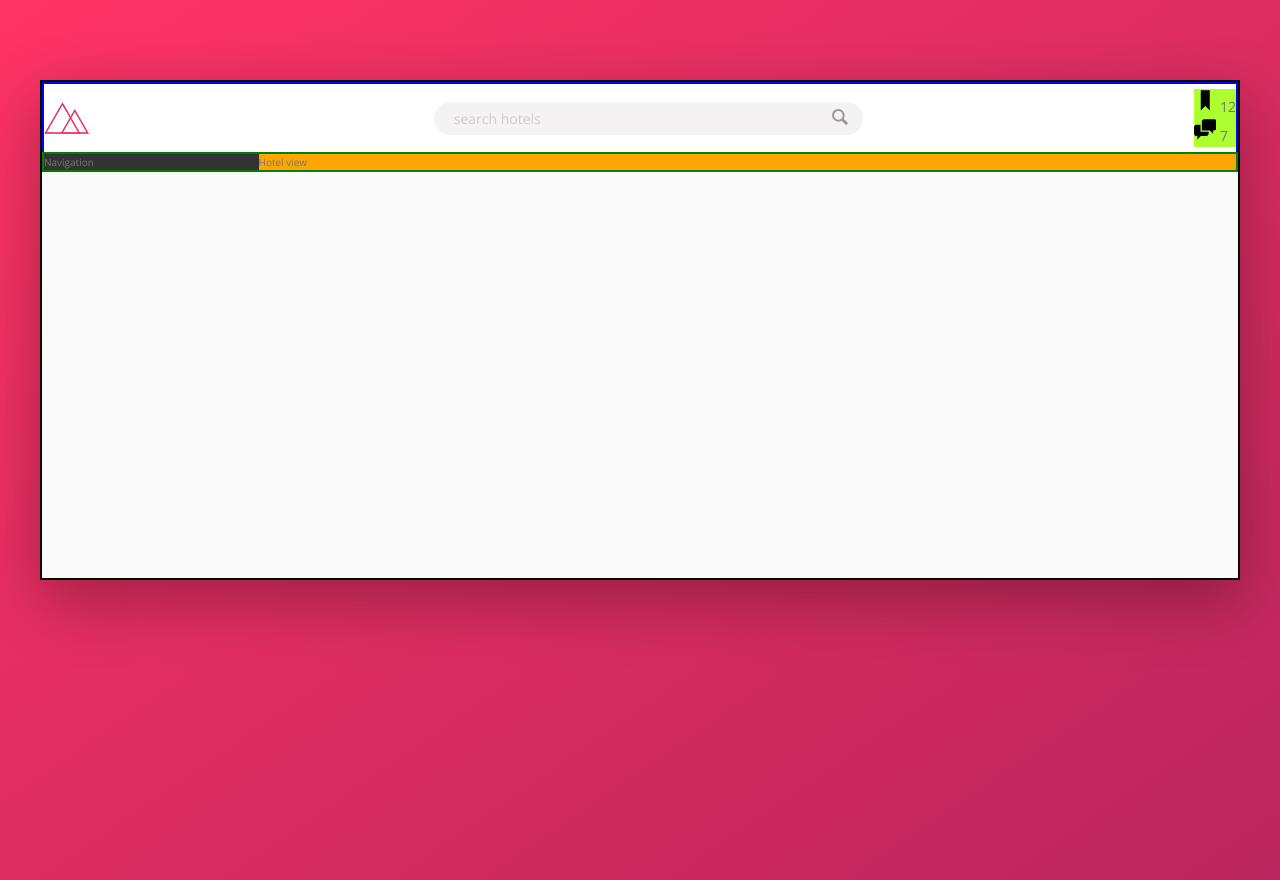
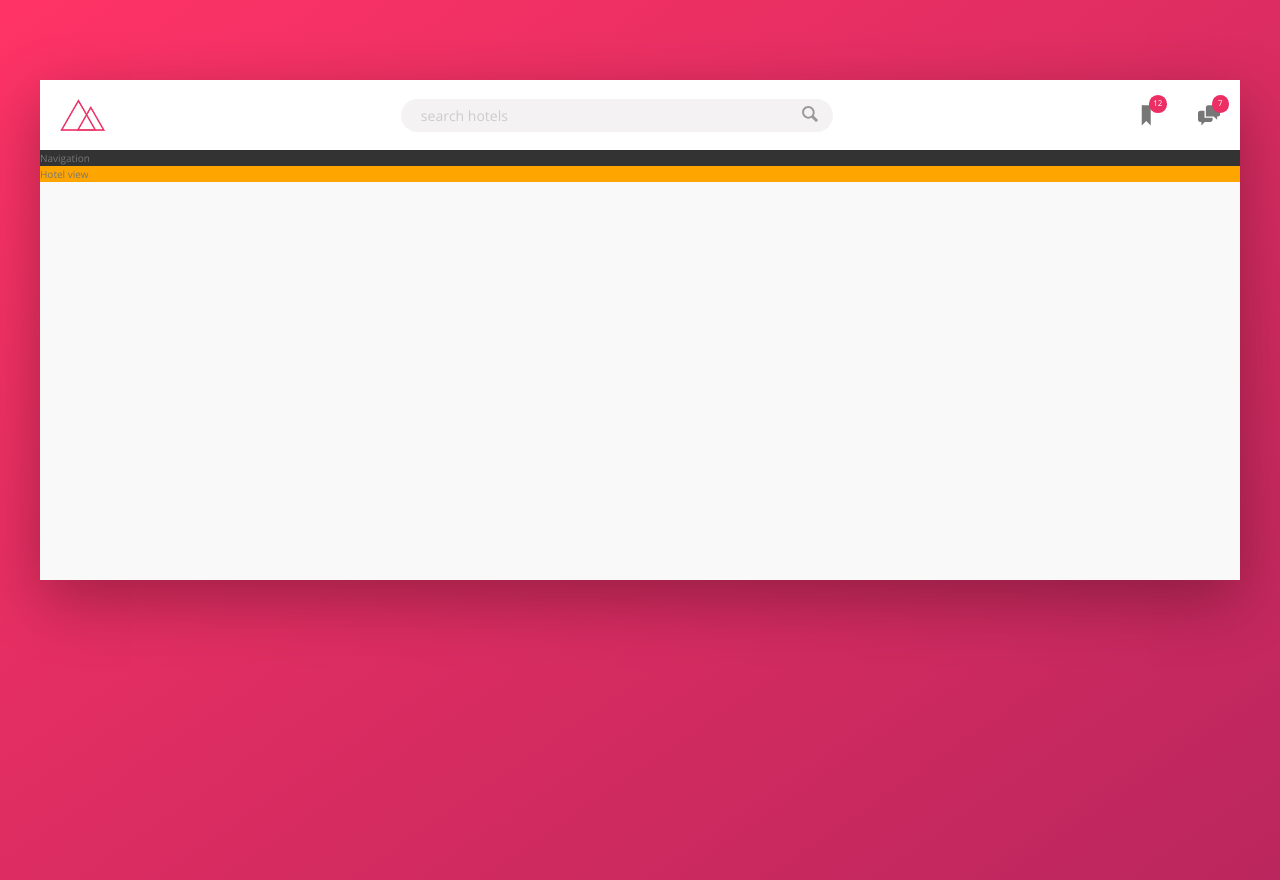
Before and after one commit to RickelmySantos/projeto-trillo, a website: page index.html in a window 1280 px wide. Drawn offline with nearby package versions, Linux system fonts and the light colour scheme.

Commit message:
finalização do header

```diff
--- a/index.html
+++ b/index.html
@@ -25,17 +25,17 @@
                 </button>
             </form>
             <nav class="user-nav">
-                <div class="user-nav_icon-box">
+                <div class="user-nav__icon-box">
                     <svg class="user-nav__icon">
                         <use xlink:href="/img/sprite.svg#icon-bookmark"></use>
                     </svg>
-                    <span class="user-nav_notification"> 12</span>
+                    <span class="user-nav__notification"> 12</span>
                 </div>
-                <div class="user-nav_icon-box">
+                <div class="user-nav__icon-box">
                     <svg class="user-nav__icon">
                         <use xlink:href="/img/sprite.svg#icon-chat"></use>
                     </svg>
-                    <span class="user-nav_notification">7</span>
+                    <span class="user-nav__notification">7</span>
                 </div>
 
             </nav>
--- a/sass/_components.scss
+++ b/sass/_components.scss
@@ -1,5 +1,6 @@
 .logo{
     height: 3.2rem;
+    margin-left: 2rem;
 
 }
 
@@ -58,28 +59,47 @@
 }
 
 .user-nav{
-    background-color: greenyellow;
+    display: flex;
+    align-items: center;
+    align-self: stretch;
 
+    & > *{
+        padding: 0 2rem;
+        cursor: pointer;
+        height: 100%;
+        align-items: center;
+    }
+    & > *:hover{
+        background-color: var(--color-grey-light-2);
+    }
 
     &__icon-box{
+        display: flex;
+        align-items: center;
+        position: relative;
 
     }
     &__icon{
         height: 2.25rem;
         width: 2.25rem;
+        fill: var(--color-grey-dark-2);
 
 
     }
     &__notification{
+        font-size: .8rem;
+        height: 1.75rem;
+        width: 1.75rem;
+        border-radius: 50%;
+        background-color: var(--color-primary);
+        color: #fff;
+        position: absolute;
+        top: 1.5rem;
+        right: 1.1rem;
 
+        display: flex;
+        justify-content: center;
+        align-items: center;
     }
-    &__user{
 
-    }
-    &__user-photo{
-
-    }
-    &__user-name{
-
-    }
 }
--- a/sass/_layout.scss
+++ b/sass/_layout.scss
@@ -1,6 +1,4 @@
 .container{
-    border: 2px black solid;
-
     max-width: 120rem;
     margin: 8rem auto;
     background-color: var(--color-grey-light-1);
@@ -9,7 +7,6 @@
 }
 
 .header{
-    border: 2px blue solid;
     font-size: 1.4rem;
     height: 7rem;
     border-bottom: var(--color-grey-light-2);
@@ -19,26 +16,20 @@
     justify-content: space-between;
     align-items: center;
 
+}
+.content{
+
 
 
 }
-.content{
-    border: 2px green solid;
-
-    display: flex;
-}
 
 .sidebar{
-
     background-color: var(--color-grey-dark-1);
-
     flex: 0 0 18%;
 }
 
 .hotel-view{
-
     background-color: #fff;
     background-color: orange;
-
     flex: 1;
 }
```
Also changed, not shown: css/style.css.
